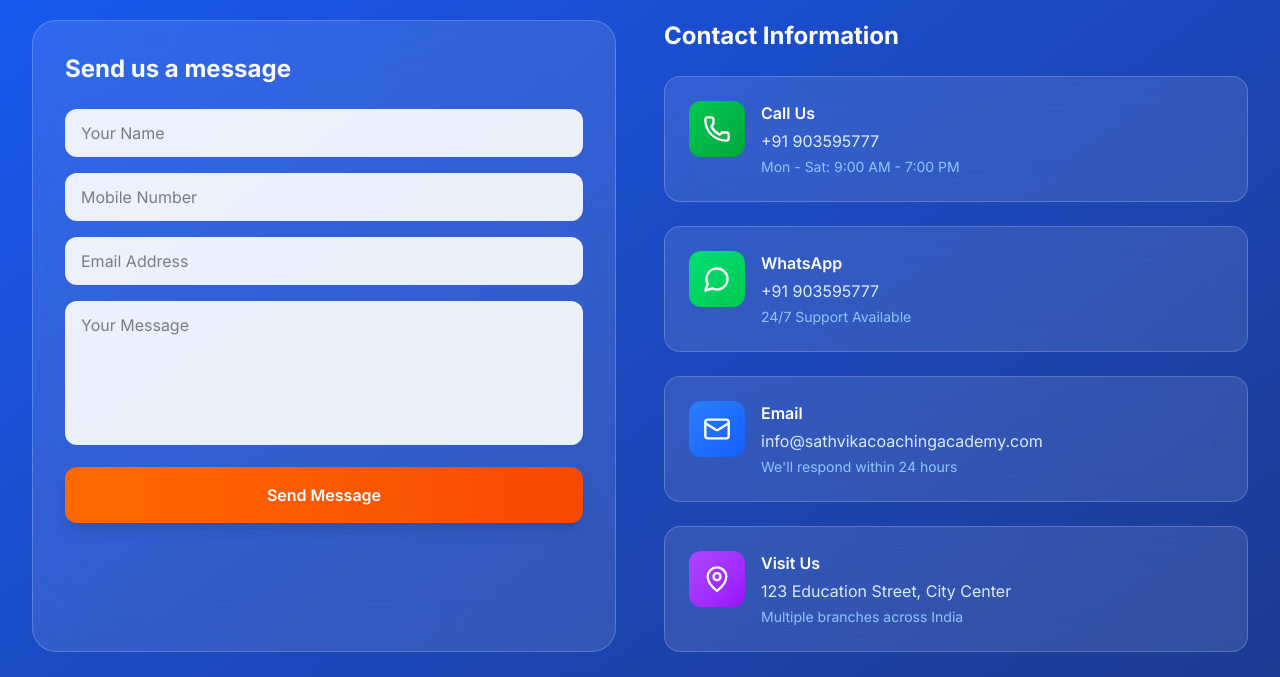
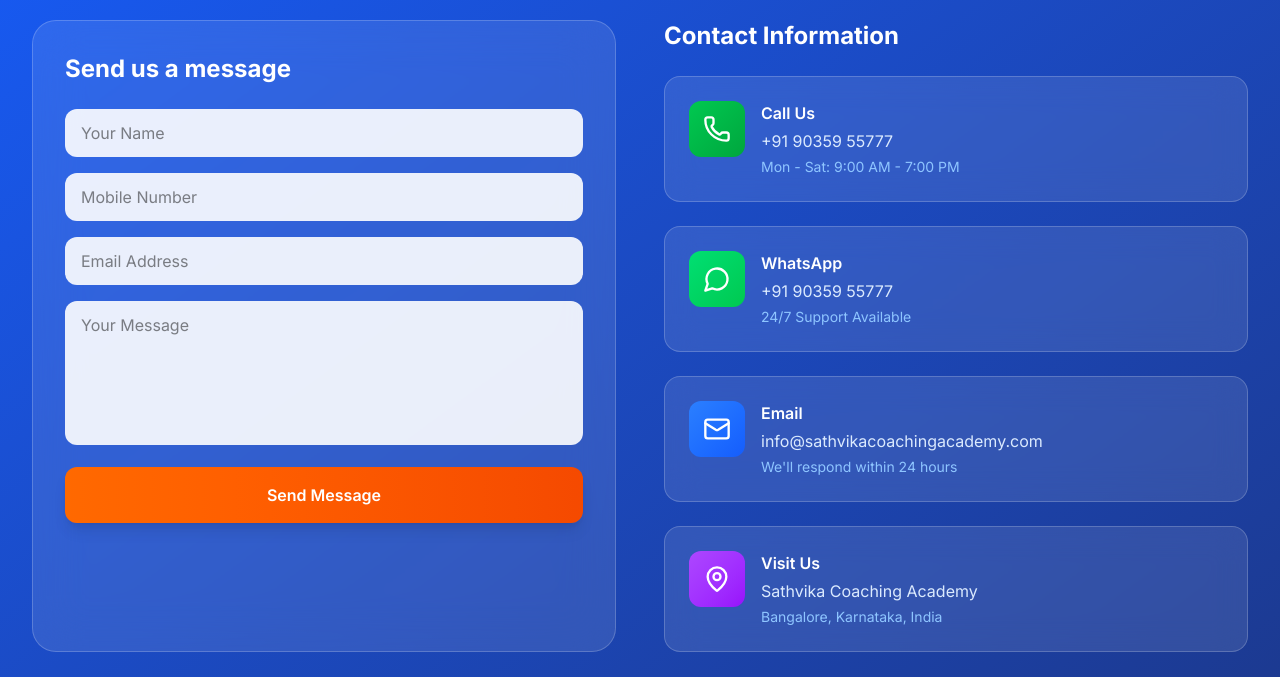
Before and after one commit to ashokkumarannepaka/sathvika-coaching-academy-V3, a React (Vite) app: page / in a window 1280 px wide. Shown: the part 9780-10457 px from the top of the page. Built offline with nearby package versions, Linux system fonts and the light colour scheme.

Commit message:
Update Contact.tsx

```diff
--- a/Contact.tsx
+++ b/Contact.tsx
@@ -39,39 +39,39 @@
               <input
                 type="text"
                 placeholder="Your Name"
-                className="w-full bg-white/90 backdrop-blur px-4 py-3 rounded-xl focus:outline-none focus:ring-2 focus:ring-orange-500"
+                className="w-full bg-white/90 px-4 py-3 rounded-xl focus:outline-none focus:ring-2 focus:ring-orange-500"
               />
 
               <input
                 type="tel"
                 placeholder="Mobile Number"
-                className="w-full bg-white/90 backdrop-blur px-4 py-3 rounded-xl focus:outline-none focus:ring-2 focus:ring-orange-500"
+                className="w-full bg-white/90 px-4 py-3 rounded-xl focus:outline-none focus:ring-2 focus:ring-orange-500"
               />
 
               <input
                 type="email"
                 placeholder="Email Address"
-                className="w-full bg-white/90 backdrop-blur px-4 py-3 rounded-xl focus:outline-none focus:ring-2 focus:ring-orange-500"
+                className="w-full bg-white/90 px-4 py-3 rounded-xl focus:outline-none focus:ring-2 focus:ring-orange-500"
               />
 
               <textarea
                 placeholder="Your Message"
                 rows={5}
-                className="w-full bg-white/90 backdrop-blur px-4 py-3 rounded-xl focus:outline-none focus:ring-2 focus:ring-orange-500 resize-none"
-              ></textarea>
+                className="w-full bg-white/90 px-4 py-3 rounded-xl focus:outline-none focus:ring-2 focus:ring-orange-500 resize-none"
+              />
 
               <motion.button
-                whileHover={{ scale: 1.05 }}
-                whileTap={{ scale: 0.95 }}
+                whileHover={{ scale: 1.03 }}
+                whileTap={{ scale: 0.97 }}
                 type="submit"
-                className="w-full bg-gradient-to-r from-orange-500 to-orange-600 text-white py-4 rounded-xl font-semibold shadow-lg hover:shadow-xl transition-all"
+                className="w-full bg-gradient-to-r from-orange-500 to-orange-600 text-white py-4 rounded-xl font-semibold shadow-lg"
               >
                 Send Message
               </motion.button>
             </form>
           </motion.div>
 
-          {/* Contact Info */}
+          {/* Contact Information */}
           <motion.div
             initial={{ opacity: 0, x: 20 }}
             whileInView={{ opacity: 1, x: 0 }}
@@ -86,30 +86,30 @@
               {
                 icon: Phone,
                 title: "Call Us",
-                info: "+91 903595777",
+                info: "+91 90359 55777",
                 subinfo: "Mon - Sat: 9:00 AM - 7:00 PM",
-                color: "from-green-500 to-green-600"
+                color: "from-green-500 to-green-600",
               },
               {
                 icon: MessageCircle,
                 title: "WhatsApp",
-                info: "+91 903595777",
+                info: "+91 90359 55777",
                 subinfo: "24/7 Support Available",
-                color: "from-green-400 to-green-500"
+                color: "from-green-400 to-green-500",
               },
               {
                 icon: Mail,
                 title: "Email",
                 info: "info@sathvikacoachingacademy.com",
                 subinfo: "We'll respond within 24 hours",
-                color: "from-blue-500 to-blue-600"
+                color: "from-blue-500 to-blue-600",
               },
               {
                 icon: MapPin,
                 title: "Visit Us",
-                info: "123 Education Street, City Center",
-                subinfo: "Multiple branches across India",
-                color: "from-purple-500 to-purple-600"
+                info: "Sathvika Coaching Academy",
+                subinfo: "Bangalore, Karnataka, India",
+                color: "from-purple-500 to-purple-600",
               },
             ].map((contact, index) => (
               <motion.div
```
